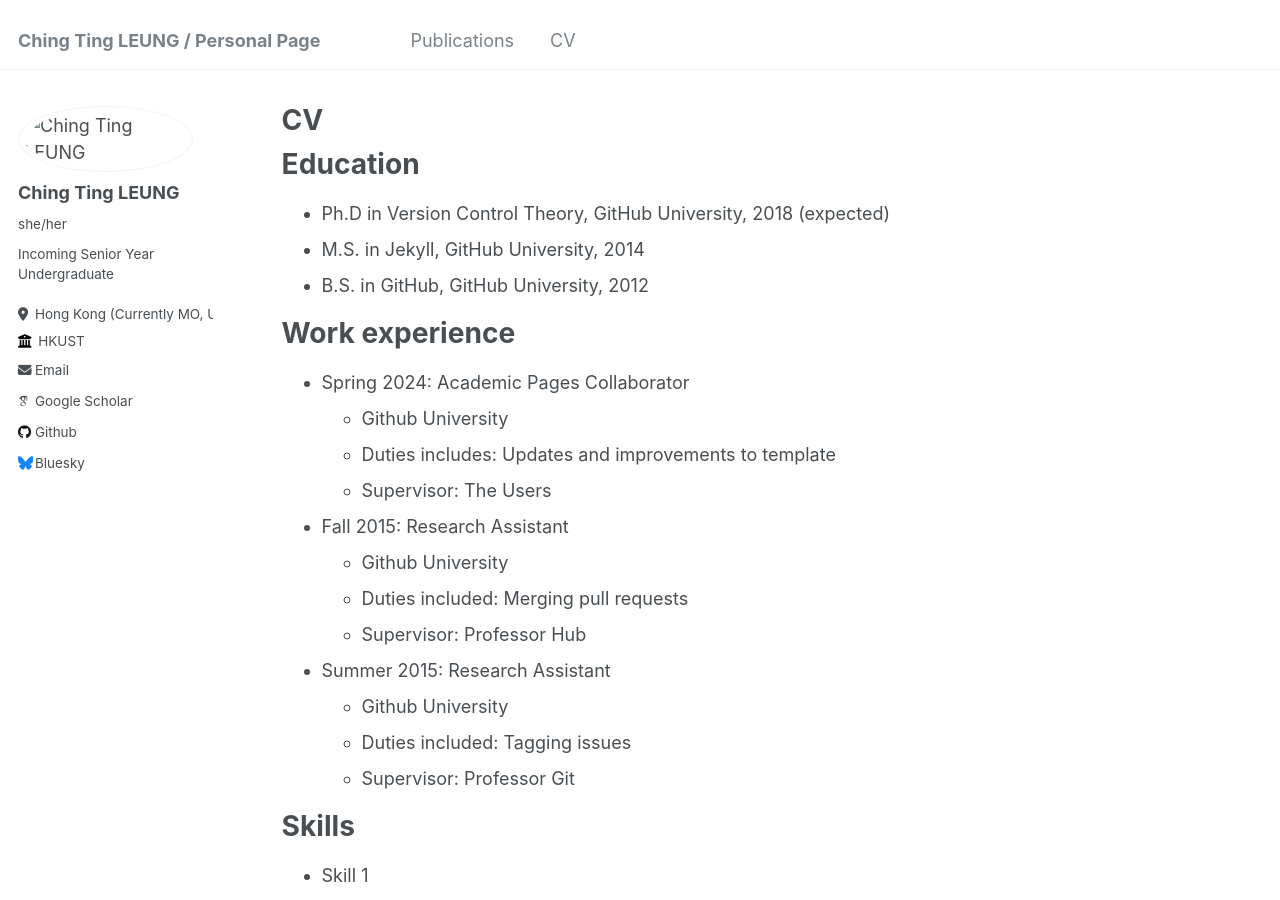
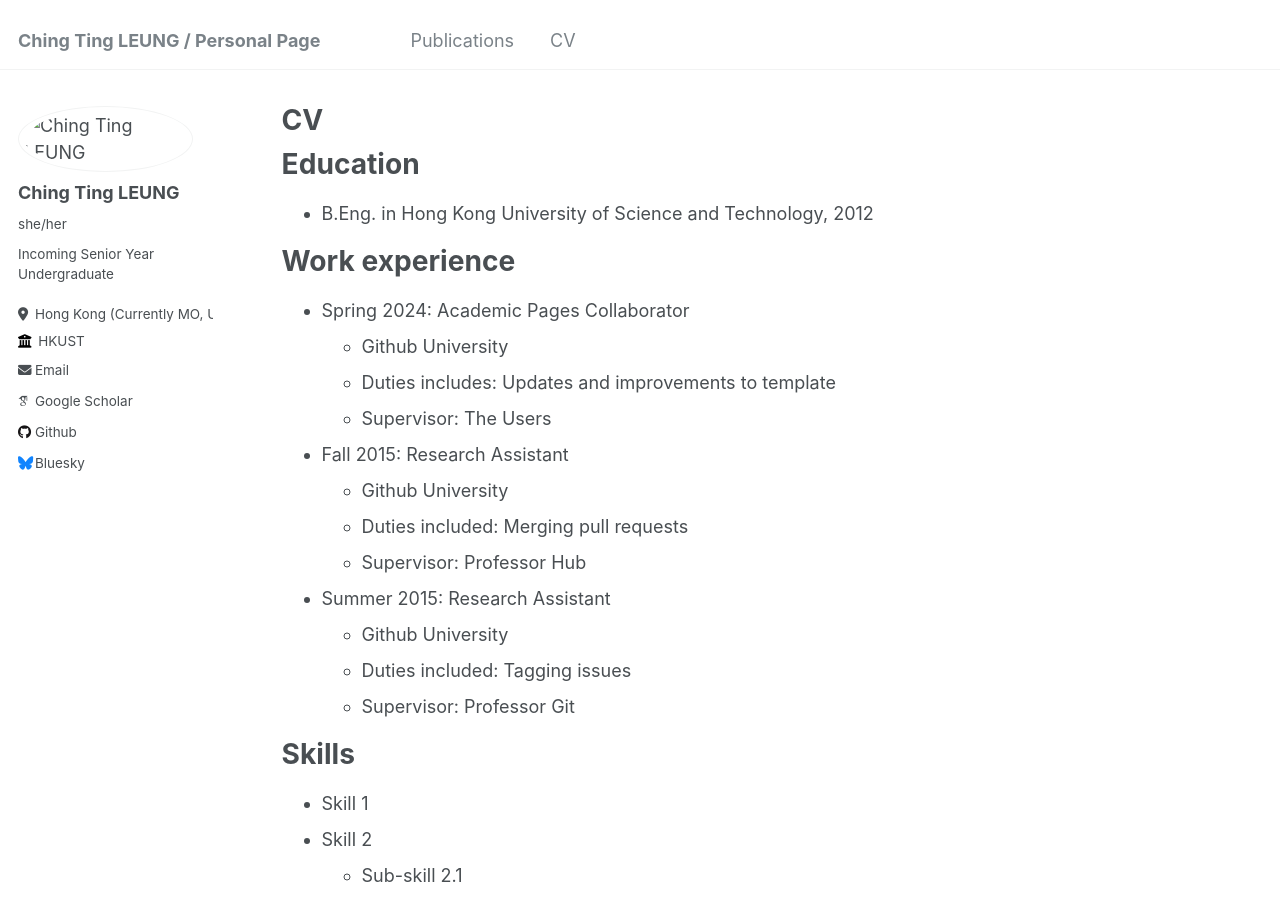
Before and after one commit to ting2025/ting2025.github.io, a Jekyll site: the page built from _pages/cv.md, in a window 1280 px wide and 900 px high. Built offline with Jekyll 4.4.1, drawn with Linux system fonts in a browser that asks for light colours; some web fonts are replaced.

Commit message:
Update cv.md

```diff
--- a/_pages/cv.md
+++ b/_pages/cv.md
@@ -11,9 +11,7 @@ redirect_from:
 
 Education
 ======
-* Ph.D in Version Control Theory, GitHub University, 2018 (expected)
-* M.S. in Jekyll, GitHub University, 2014
-* B.S. in GitHub, GitHub University, 2012
+* B.Eng. in Hong Kong University of Science and Technology, 2012
 
 Work experience
 ======
```
